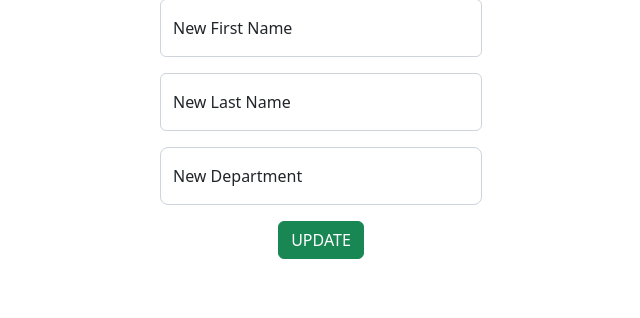
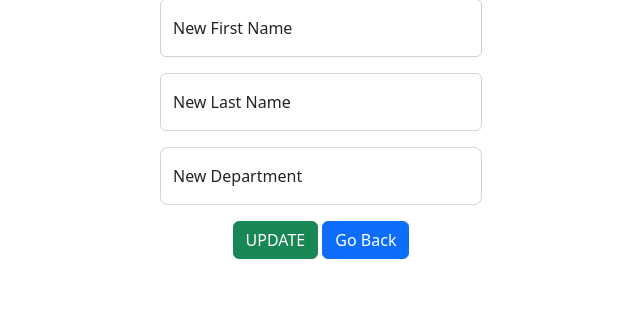
Before and after one commit to EarlJames712/php-crud-login, a PHP site: page /editData.php?id=1 in a window 1280 px wide. Shown: the part 177-495 px from the top of the page, without its empty margins (319-959 px from the left). Run offline with PHP 8.4, Linux system fonts and the light colour scheme.

Commit message:
Update editData.php

```diff
--- a/editData.php
+++ b/editData.php
@@ -32,6 +32,7 @@
                 <label for="exampleFormControlTextarea1" class="form-label">New Department</label>
             </div>
             <button class="btn btn-success" type="submit">UPDATE</button>
+            <a href="javascript:history.back()" class="btn btn-primary">Go Back</a>
         </form>
     </center>
 </div>
```
